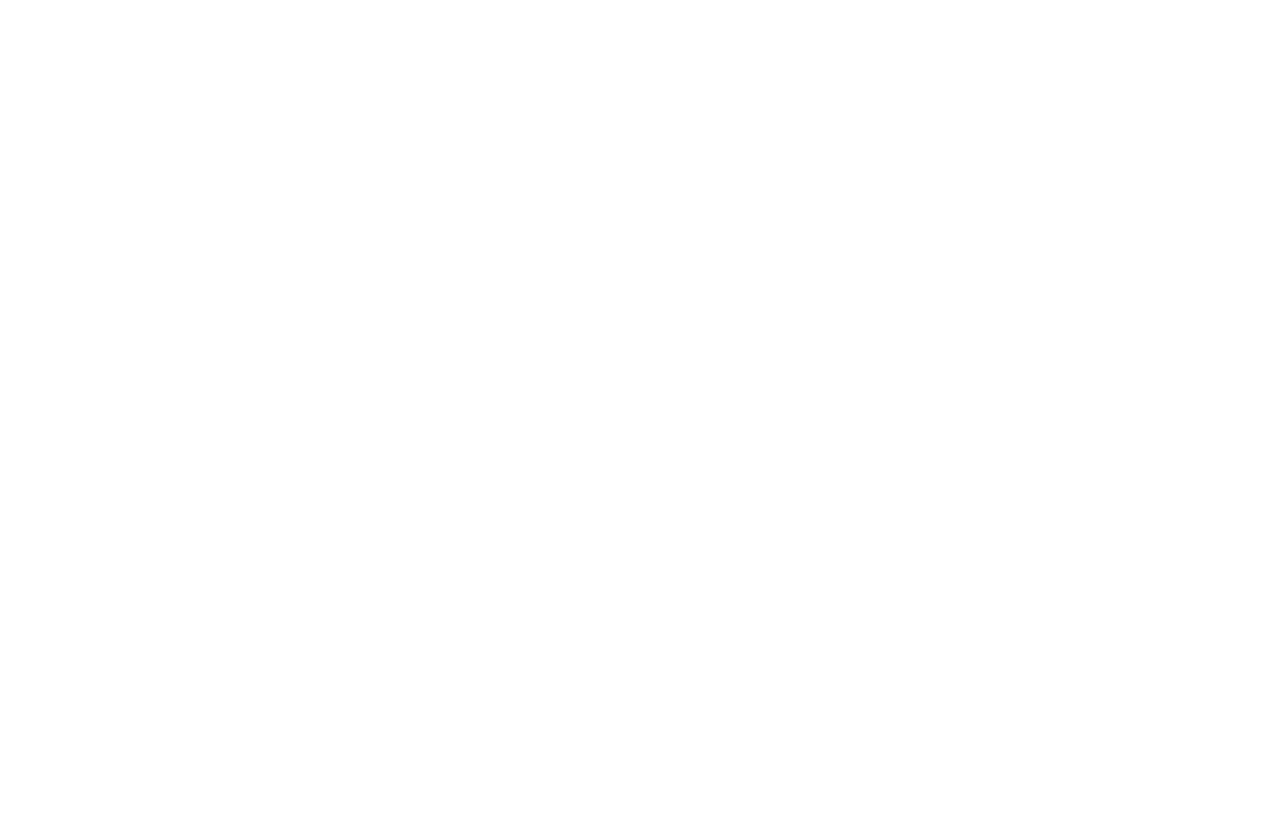
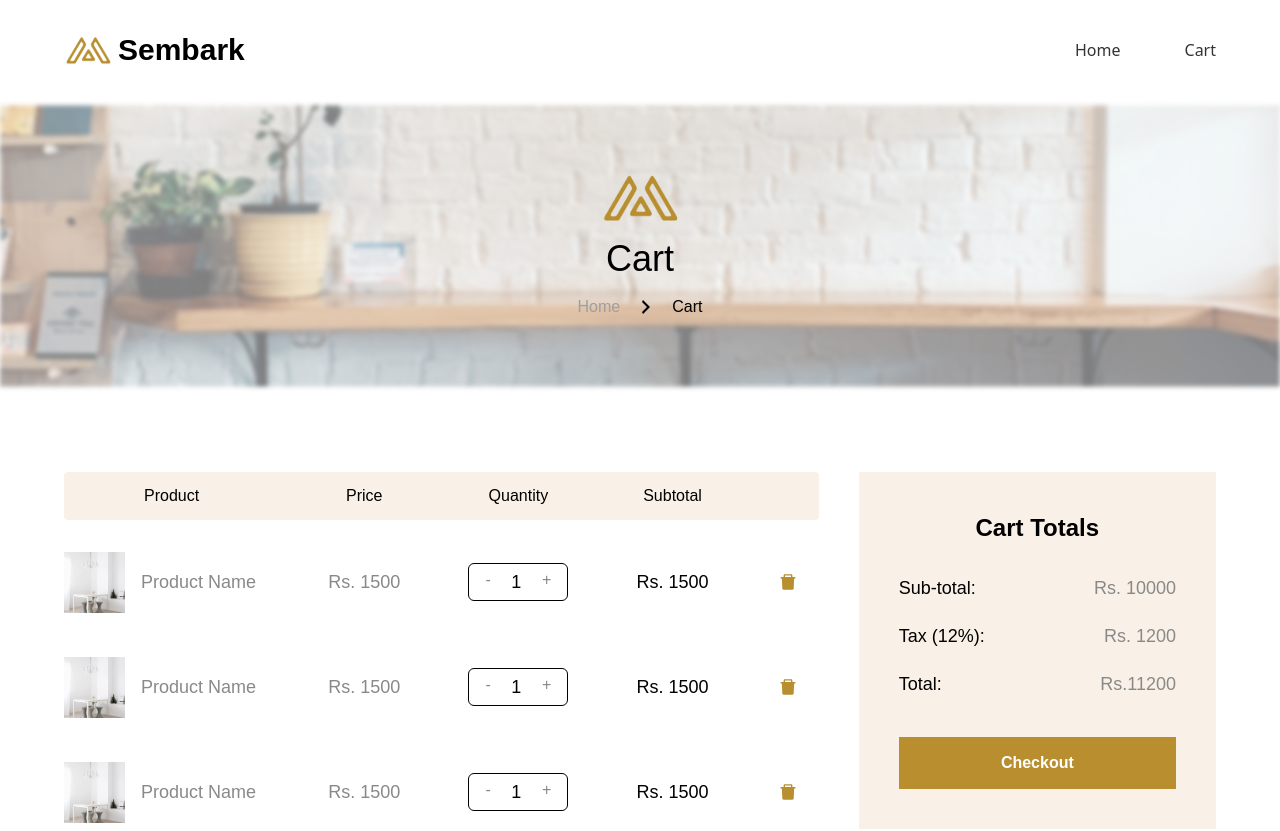
Before and after one commit to arora-jasjot/sembark-shop, a React (Vite) app: page /cart in a window 1280 px wide. Before the commit this address had no page. Shown: the top 831 px of the page. Before the commit the page ends 800 px from the top, so only its background shows below. Built offline with nearby package versions, Linux system fonts and the light colour scheme.

Commit message:
feat: Cart Page added

```diff
--- a/src/App.tsx
+++ b/src/App.tsx
@@ -1,6 +1,7 @@
 import { BrowserRouter, Routes, Route } from "react-router";
 import Home from "./pages/Home";
 import ProductDetails from "./pages/ProductDetails";
+import Cart from "./pages/Cart";
 
 const App = () => {
   return (
@@ -8,6 +9,7 @@
       <Routes>
         <Route path="/" element={<Home />} />
         <Route path="/product/:id" element={<ProductDetails />} />
+        <Route path="/cart" element={<Cart />} />
       </Routes>
     </BrowserRouter>
   )
--- /dev/null
+++ b/src/components/Cart/CartItem.tsx
@@ -0,0 +1,29 @@
+import Productimage from '@/assets/home/product.jpg'
+import { useState } from 'react'
+import QuantityButton from '@/components/Common/QuantityButton'
+import DeleteIcon from '@/assets/icons/delete.svg'
+
+const CartItem = () => {
+    const [quantity, setQuantity] = useState<number>(1);
+    const handleQuantityChange = (new_value: number) => {
+        setQuantity(new_value)
+    }
+    return (
+        <div className='grid grid-cols-10 py-3 gap-4 items-center'>
+            <div className='col-span-1 aspect-square'>
+                <img src={Productimage} className='w-full h-full aspect-square' alt="product" />
+            </div>
+            <div className='col-span-2 font-medium text-lg text-grey'>Product Name</div>
+            <div className='col-span-2 font-medium text-lg text-grey text-center'>Rs. 1500</div>
+            <div className='col-span-2 flex justify-center items-center'>
+                <QuantityButton value={quantity} onChange={handleQuantityChange} />
+            </div>
+            <div className='col-span-2 font-medium text-lg text-black text-center'>Rs. 1500</div>
+            <div className='col-span-1 flex justify-center items-center'>
+                <img src={DeleteIcon} className='w-5 h-5 cursor-pointer' alt="delete" />
+            </div>
+        </div>
+    )
+}
+
+export default CartItem
--- a/src/pages/Cart.tsx
+++ b/src/pages/Cart.tsx
@@ -0,0 +1,69 @@
+import ArrowRight from '@/assets/icons/arrow-right.svg'
+import Footer from "@/components/Common/Footer"
+import Navbar from "@/components/Common/Navbar"
+import bannerBg from '@/assets/cart/bannerBg.jpg'
+import { Link } from "react-router"
+import logo from '@/assets/logo.svg'
+import CartItem from '@/components/Cart/CartItem'
+import Button from '@/components/Common/Button'
+
+
+const Cart = () => {
+    return (
+        <div className="w-full relative">
+            <Navbar page="product" />
+            <div className="relative w-full mt-[100px]">
+                <div className="w-full h-fit relative">
+                    <img src={bannerBg} className="w-full h-auto object-cover opacity-50" alt="background" />
+                    <div className="w-full h-full absolute top-0 left-0 flex justify-center items-center gap-4 flex-col font-poppins">
+                        <img src={logo} className='w-20 h-auto' alt="logo" />
+                        <h2 className='text-4xl font-medium text-black'>Cart</h2>
+                        <div className='flex justify-center items-center gap-4'>
+                            <Link to={'/'} className='text-base text-dark font-normal cursor-pointer hover:text-black duration-300'>Home</Link>
+                            <img src={ArrowRight} className='w-5 h-5' alt="arrow" />
+                            <p className='text-base text-black font-normal'>Cart</p>
+                        </div>
+                    </div>
+                </div>
+                <div className='w-full py-10 px-16 my-10 font-poppins'>
+                    <div className='grid grid-cols-3 gap-10 items-start'>
+                        <div className='col-span-2 space-y-5'>
+                            <div className="grid grid-cols-10 bg-accent text-center py-3 rounded-sm font-medium gap-4 items-center">
+                                <div className='col-span-3'>Product</div>
+                                <div className='col-span-2'>Price</div>
+                                <div className='col-span-2'>Quantity</div>
+                                <div className='col-span-2'>Subtotal</div>
+                                <div className='col-span-1'></div>
+                            </div>
+                            <CartItem />
+                            <CartItem />
+                            <CartItem />
+                            <CartItem />
+                        </div>
+                        <div className="col-span-1 bg-accent aspect-square flex flex-col justify-between items-center gap-5 p-10">
+                            <h2 className='text-2xl font-montserrat font-semibold text-black'>Cart Totals</h2>
+                            <div className='space-y-5 w-full mx-auto'>
+                                <div className='grid grid-cols-2 text-lg'>
+                                    <div className='col-span-1 font-medium text-black'>Sub-total:</div>
+                                    <div className='col-span-1 font-normal text-grey text-end'>Rs. 10000</div>
+                                </div>
+                                <div className='grid grid-cols-2 text-lg'>
+                                    <div className='col-span-1 font-medium text-black'>Tax (12%):</div>
+                                    <div className='col-span-1 font-normal text-grey text-end'>Rs. 1200</div>
+                                </div>
+                                <div className='grid grid-cols-2 text-lg'>
+                                    <div className='col-span-1 font-medium text-black'>Total:</div>
+                                    <div className='col-span-1 font-normal text-grey text-end'>Rs.11200</div>
+                                </div>
+                            </div>
+                            <Button style='dark' text='Checkout' customClassName='border-2 border-primary' />
+                        </div>
+                    </div>
+                </div>
+                <Footer />
+            </div>
+        </div>
+    )
+}
+
+export default Cart
```
Also changed, not shown: src/assets/cart/bannerBg.jpg (added), src/assets/icons/delete.svg (added).
